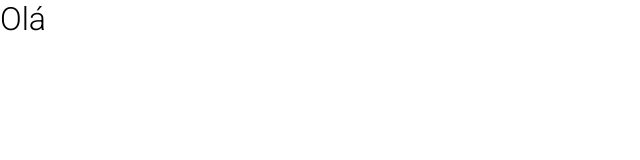
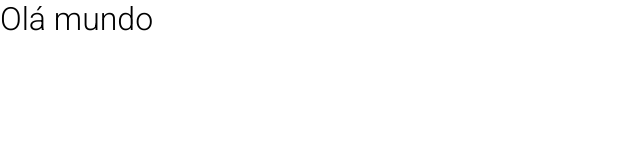
Before and after one commit to estevan090/Curso-FFSJ-SimplePage, a plain HTML site: page index.html in a window 1280 px wide. Shown: the whole page, without its empty margins (0-640 px from the left). Drawn offline with Linux system fonts and the light colour scheme.

Commit message:
segundo commit

```diff
--- a/index.html
+++ b/index.html
@@ -11,6 +11,6 @@
     <link href="https://fonts.googleapis.com/css2?family=Roboto:ital,wght@0,100;0,300;0,400;0,500;0,700;0,900;1,100;1,300;1,400;1,500;1,700;1,900&display=swap" rel="stylesheet">
 </head>
 <body>
-    <h1>Olá</h1>
+    <h1>Olá mundo</h1>
 </body>
 </html>
```
